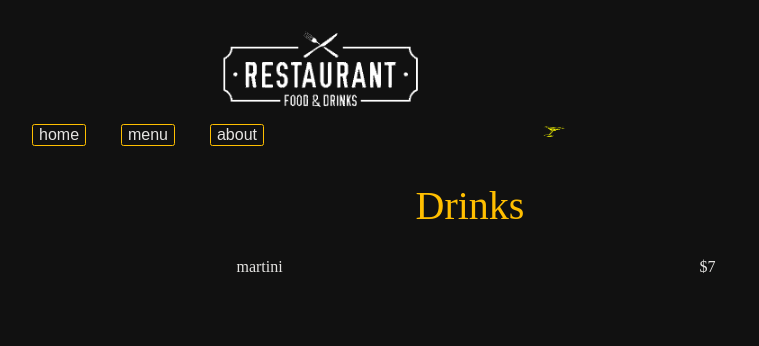
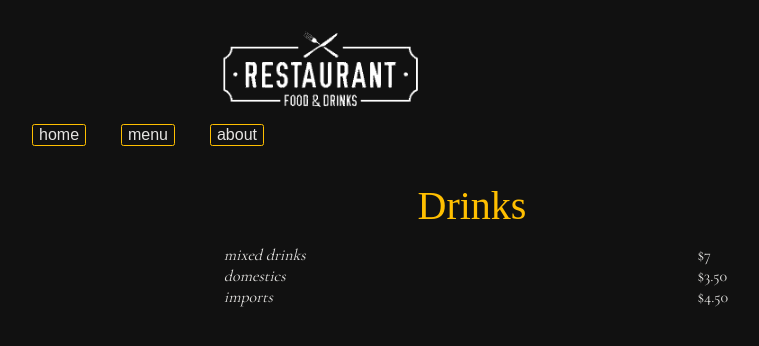
Before and after one commit to N335T3R/restaurant-ODIN, a website built with webpack: page src/template.html in a window 1280 px wide. Both pictures are taken after a click on the button "menu". Shown: the whole page, without its empty margins (152-911 px from the left). Built offline with nearby package versions, Linux system fonts and the light colour scheme; a web font is replaced by a local one.

Commit message:
drink menu complete

```diff
--- a/src/pages/menu.js
+++ b/src/pages/menu.js
@@ -28,10 +28,10 @@ export default function displayMenu() {
     drinks.textContent = "Drinks";
     drinksHead.appendChild(drinks);
 
-    const drinkIcon = new Image();
-    drinkIcon.src = Martini;
-    drinkIcon.classList.add('drinkIcon');
-    drinksHead.appendChild(drinkIcon);
+    // const drinkIcon = new Image();
+    // drinkIcon.src = Martini;
+    // drinkIcon.classList.add('drinkIcon');
+    // drinksHead.appendChild(drinkIcon);
     // END DRINKS HEAD
 
 
@@ -45,17 +45,32 @@ export default function displayMenu() {
     drinkList.classList.add('drinkList');
     drinksContent.appendChild(drinkList);
 
-    const martini = document.createElement('li');
-    martini.textContent = "martini";
-    drinkList.appendChild(martini);
+    const mixedDrink = document.createElement('li');
+    mixedDrink.textContent = "mixed drinks";
+    drinkList.appendChild(mixedDrink);
 
+    const domestics = document.createElement('li');
+    domestics.textContent = "domestics";
+    drinkList.appendChild(domestics);
+
+    const imports = document.createElement('li');
+    imports.textContent = "imports";
+    drinkList.appendChild(imports);
 
     // drinkPrices
     const priceList = document.createElement('ul');
     priceList.classList.add('priceList');
     drinksContent.appendChild(priceList);
 
-    const martiniP = document.createElement('li');
-    martiniP.textContent = "$7";
-    priceList.appendChild(martiniP);
+    const mixedP = document.createElement('li');
+    mixedP.textContent = "$7";
+    priceList.appendChild(mixedP);
+
+    const domesticP = document.createElement('li');
+    domesticP.textContent = "$3.50";
+    priceList.appendChild(domesticP);
+
+    const importsP = document.createElement('li');
+    importsP.textContent = "$4.50";
+    priceList.appendChild(importsP);
 };
--- a/src/styles.css
+++ b/src/styles.css
@@ -11,6 +11,7 @@
     --amberDull: rgba(255, 191, 0, 0.45);
 
     --ysabeau: "Ysabeau SC";
+    --cormorant: "Cormorant";
 }
 
 body {
@@ -81,6 +82,7 @@ nav > button:hover {
 /* drinks */
 .drinkMenu {
     display: block;
+    margin: 2rem 0 0 0;
 }
 /* drinks headers */
 .drinksHead {
@@ -89,16 +91,17 @@ nav > button:hover {
     max-height: 4.75rem;
 }
 .drinks {
+    margin: 0 0 1rem 0;
+
     font-family: var(--ysabeau);
     color: var(--amber);
     font-size: 2.5rem;
     font-weight: 100;
-    transform: translateX(3.5rem);
+    transform: translateX(-1rem);
 }
-.drinkIcon {
-    transform: scale(0.15) translateX(5rem) translateY(-37rem);
-    max-height: 15rem;
-}
+/* .drinkIcon {
+    transform: scale(0.15) translateX(7rem);
+} */
 /* end drinks header */
 
 /* drink list */
@@ -115,10 +118,13 @@ nav > button:hover {
         float: left;
     }
     .drinkList > li {
+        margin: 0 0 0.05rem 0;
         text-decoration: none;
         list-style: none;
 
         color: var(--platinum);
+        font-family: var(--cormorant);
+        font-style: italic
     }
 
     .priceList {
@@ -126,10 +132,12 @@ nav > button:hover {
         float: right;
     }
     .priceList > li {
+        margin: 0 0 0.05rem 0;
         text-decoration: none;
         list-style: none;
 
         color: var(--platinum);
+        font-family: var(--cormorant);
     }
 /* end drink list */
 /* end drinks */
--- a/src/template.html
+++ b/src/template.html
@@ -6,6 +6,8 @@
 
     <link rel="stylesheet"
     href="https://fonts.googleapis.com/css?family=Ysabeau+SC">
+    <link rel="stylesheet"
+    href="https://fonts.googleapis.com/css?family=Cormorant">
 
     <title>Odin Project Restaurant Page</title>
 </head>
```
